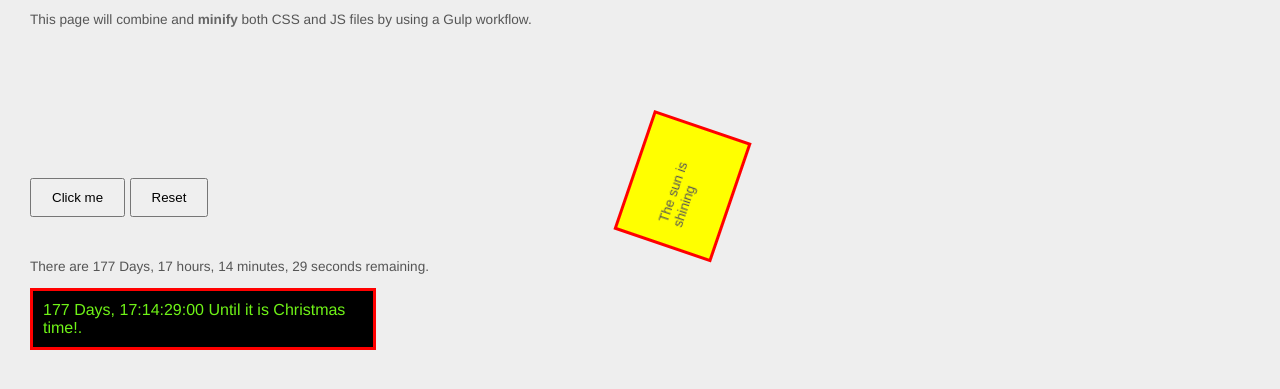
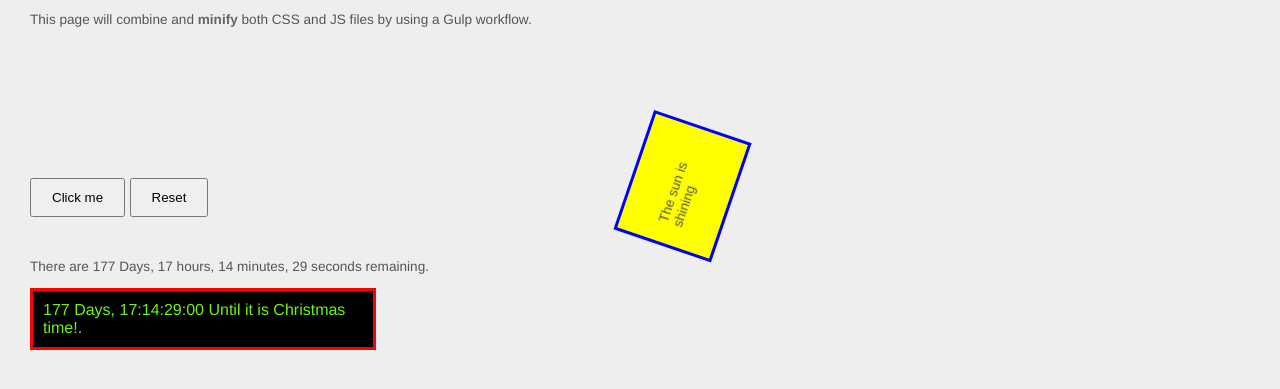
Before and after one commit to SLQ-web/Smiling-Box, a website: page source/index.html in a window 1280 px wide. Shown: the part 55-444 px from the top of the page. Drawn offline with Linux system fonts and the light colour scheme.

Commit message:
Change smiling box border to blue

```diff
--- a/source/css/styles.css
+++ b/source/css/styles.css
@@ -33,7 +33,7 @@ strong {
     width: 5em;
     padding: 20px;
     background: yellow;
-    border: 3px solid red;
+    border: 3px solid blue;
     margin: 0 auto;
     margin-top: 3em;
     transform-origin: right;
```
Also changed, not shown: dist/css/styles.min.css.
